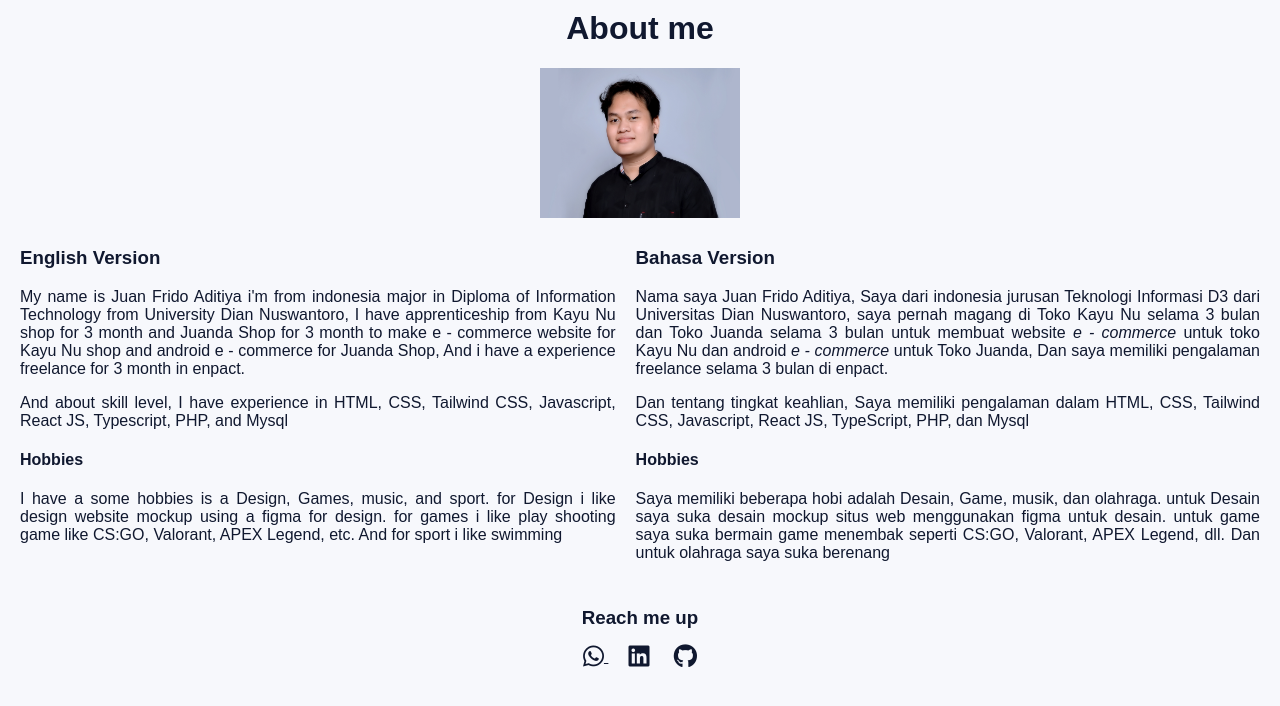
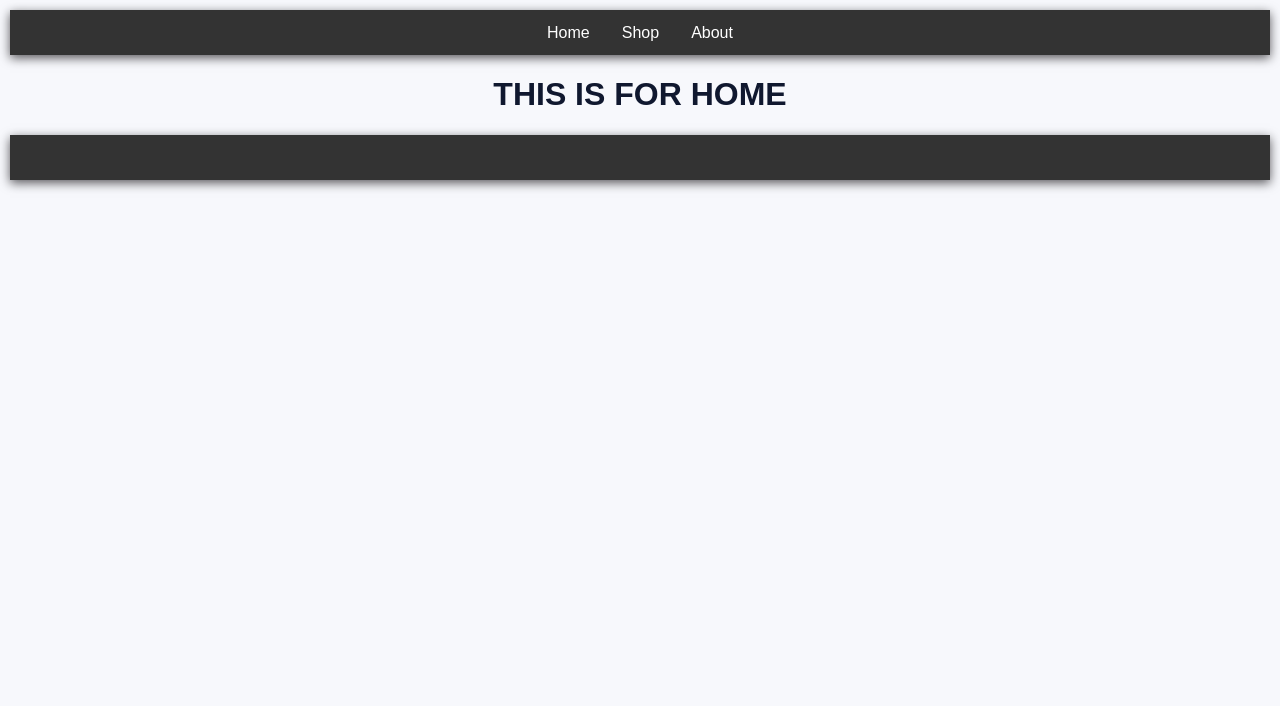
Before and after one commit to zettacamp-juan-frido/juan_zettacamp_catfish, a plain HTML site: page index.html in a window 1280 px wide. Drawn offline with Linux system fonts and the light colour scheme.

Commit message:
add new file HTML like shop and about

```diff
--- a/index.css
+++ b/index.css
@@ -4,6 +4,34 @@ body {
   font-family: sans-serif;
   color: #10182f;
 }
+.nav {
+  box-shadow: 0px 3px 10px rgb(87, 86, 90);
+  text-align: center;
+  overflow: hidden;
+  background-color: #333;
+  height: 45px;
+}
+.nav .ul {
+  display: inline-block;
+  list-style-type: none;
+  margin: 0;
+  padding: 0;
+}
+.nav .li {
+  float: left;
+}
+.nav .a {
+  display: block;
+  color: white;
+  text-align: center;
+  padding: 14px 16px;
+  text-decoration: none;
+}
+
+.nav .a:hover {
+  background-color: #111;
+}
+
 .container {
   text-align: center;
 }
@@ -27,3 +55,13 @@ img {
 .icon:hover {
   color: #0a2d96;
 }
+
+.footer {
+  overflow: hidden;
+  background-color: #333;
+  display: block;
+  height: 45px;
+  margin: 15px 0;
+  padding: 0;
+  box-shadow: 0px 3px 10px rgb(87, 86, 90);
+}
--- a/index.html
+++ b/index.html
@@ -7,88 +7,27 @@
       integrity="sha512-xh6O/CkQoPOWDdYTDqeRdPCVd1SpvCA9XXcUnZS2FmJNp1coAFzvtCN9BmamE+4aHK8yyUHUSCcJHgXloTyT2A=="
       crossorigin="anonymous"
       referrerpolicy="no-referrer" />
-    <title>My Profile</title>
+    <title>Home</title>
   </head>
   <body>
+    <!-- Navbar -->
+    <div>
+      <nav class="nav">
+        <ul class="ul">
+          <li class="li"><a href="index.html" class="a">Home</a></li>
+          <li class="li"><a href="shop.html" class="a">Shop</a></li>
+          <!-- <li><a href="#">Contact</a></li> -->
+          <li class="li"><a href="about.html" class="a">About</a></li>
+        </ul>
+      </nav>
+    </div>
+    <!-- Navbar -->
+
     <!-- start container -->
     <div class="container">
-      <h1>About me</h1>
-      <div>
-        <img src="image/Profile picture.jpg" />
-      </div>
-
-      <div class="about">
-        <!-- English Version -->
-        <div class="about-eng-id">
-          <h3>English Version</h3>
-          <p>
-            My name is Juan Frido Aditiya i'm from indonesia major in Diploma of
-            Information Technology from University Dian Nuswantoro, I have
-            apprenticeship from Kayu Nu shop for 3 month and Juanda Shop for 3
-            month to make e - commerce website for Kayu Nu shop and android e -
-            commerce for Juanda Shop, And i have a experience freelance for 3
-            month in enpact.
-          </p>
-          <p>
-            And about skill level, I have experience in HTML, CSS, Tailwind CSS,
-            Javascript, React JS, Typescript, PHP, and Mysql
-          </p>
-          <h4>Hobbies</h4>
-          <p>
-            I have a some hobbies is a Design, Games, music, and sport. for
-            Design i like design website mockup using a figma for design. for
-            games i like play shooting game like CS:GO, Valorant, APEX Legend,
-            etc. And for sport i like swimming
-          </p>
-        </div>
-        <!-- English Version -->
-
-        <!-- Bahasa Version -->
-        <div class="about-eng-id">
-          <h3>Bahasa Version</h3>
-          <p>
-            Nama saya Juan Frido Aditiya, Saya dari indonesia jurusan Teknologi
-            Informasi D3 dari Universitas Dian Nuswantoro, saya pernah magang di
-            Toko Kayu Nu selama 3 bulan dan Toko Juanda selama 3 bulan untuk
-            membuat website <i> e - commerce </i> untuk toko Kayu Nu dan android
-            <i> e - commerce </i> untuk Toko Juanda, Dan saya memiliki
-            pengalaman freelance selama 3 bulan di enpact.
-          </p>
-          <p>
-            Dan tentang tingkat keahlian, Saya memiliki pengalaman dalam HTML,
-            CSS, Tailwind CSS, Javascript, React JS, TypeScript, PHP, dan Mysql
-          </p>
-          <h4>Hobbies</h4>
-          <p>
-            Saya memiliki beberapa hobi adalah Desain, Game, musik, dan
-            olahraga. untuk Desain saya suka desain mockup situs web menggunakan
-            figma untuk desain. untuk game saya suka bermain game menembak
-            seperti CS:GO, Valorant, APEX Legend, dll. Dan untuk olahraga saya
-            suka berenang
-          </p>
-        </div>
-        <!-- Bahasa Version -->
-      </div>
-
-      <!-- start reach me-->
-      <div>
-        <h3>Reach me up</h3>
-        <span>
-          <a href="https://wa.me/+6285951403141" class="icon">
-            <i class="fa-brands fa-whatsapp fa-xl"></i>
-          </a>
-
-          <a href="https://www.linkedin.com/in/juanfridoaditiya/" class="icon">
-            <i class="fa-brands fa-linkedin fa-xl"></i
-          ></a>
-
-          <a href="https://github.com/juanaditia" class="icon"
-            ><i class="fa-brands fa-github fa-xl"></i>
-          </a>
-        </span>
-      </div>
-      <!-- end of reach me -->
+      <h1>THIS IS FOR HOME</h1>
     </div>
     <!-- end of container -->
+    <footer class="footer"></footer>
   </body>
 </html>
```
Also changed, not shown: about.html (added, +108 -0 lines), shop.html (added, +94 -0 lines).
